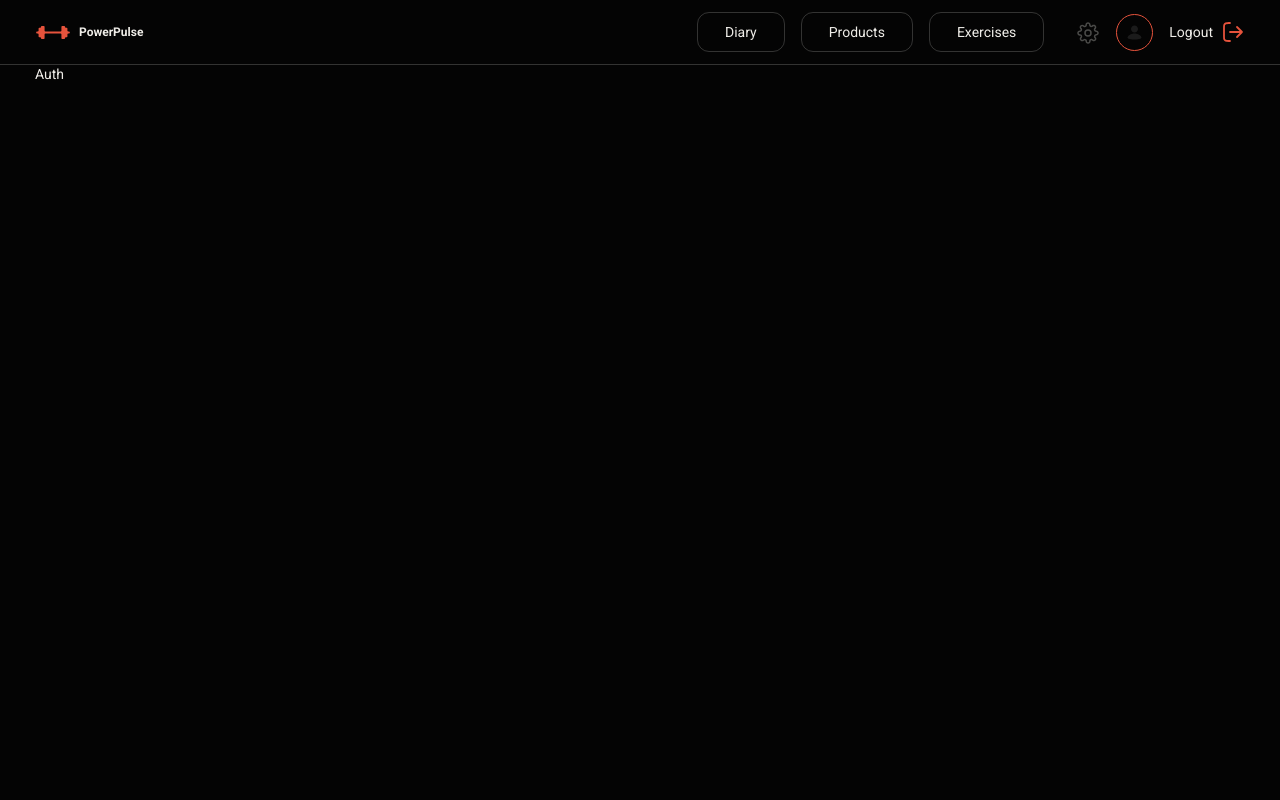
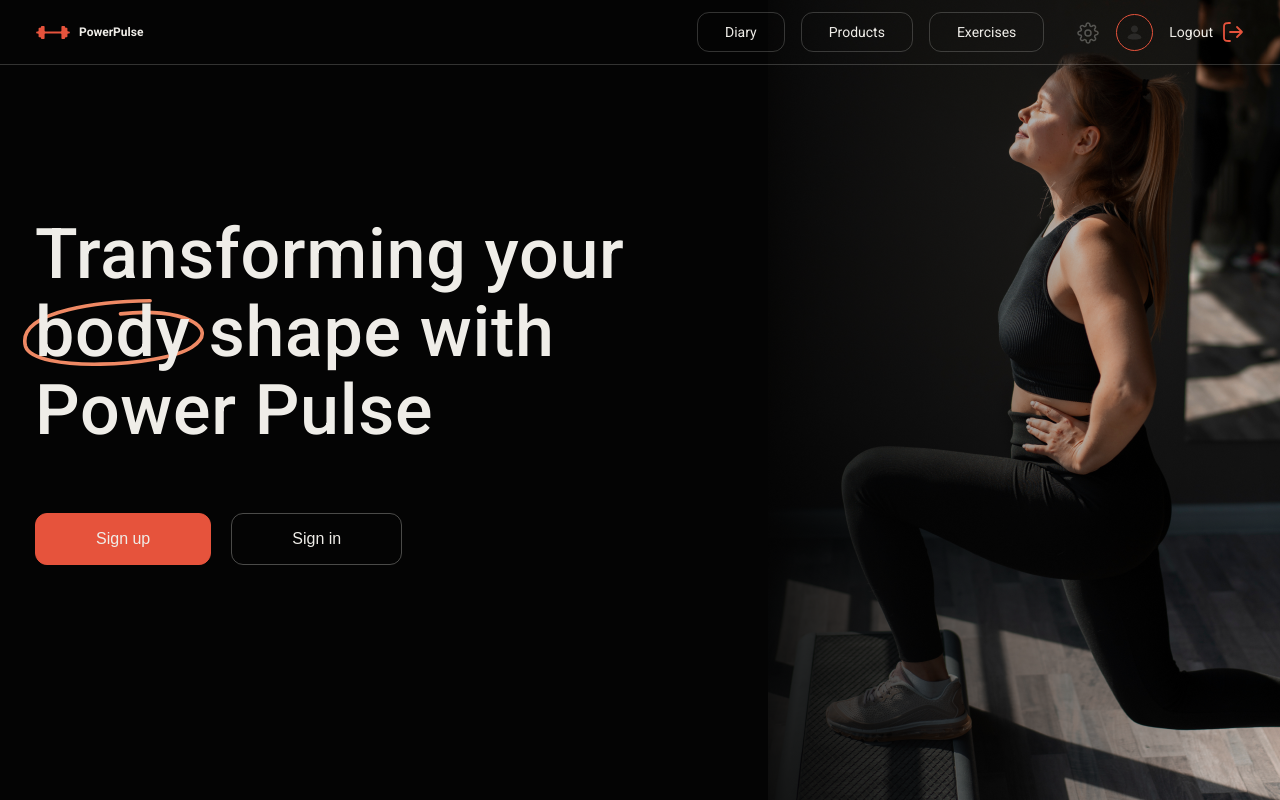
Before and after one commit to ArtemMerkushyn/power-pulse, a React (Create React App) app: page / in a window 1280 px wide. Built offline with nearby package versions, Linux system fonts and the light colour scheme.

Commit message:
wrote the auth page

```diff
--- /dev/null
+++ b/src/components/Button/Button.jsx
@@ -0,0 +1,7 @@
+import { Buttons } from './Button.styled';
+
+export const Button = ({ text, background, onClick, }) => {
+    return (
+        <Buttons background={background} onClick={onClick}>{text}</Buttons>
+    );
+}
--- /dev/null
+++ b/src/components/Button/Button.styled.js
@@ -0,0 +1,23 @@
+import styled from 'styled-components';
+
+export const Buttons = styled.button`
+    cursor: pointer;
+    padding: 12px 40px;
+    color: #EFEDE8;
+    font-size: 16px;
+    font-weight: 500;
+    line-height: 18px;
+    border-radius: 12px;
+    border: 1px solid ${(props) => (props.background === '#E6533C' ? '#E6533C' : '#efede84d')};
+    background: ${(props) => props.background};
+    transition: all .1s linear;
+
+    &:hover {
+        background: ${(props) => (props.background === '#E6533C' ? '#EF8964' :  'transparent')};
+        border: 1px solid ${(props) => (props.background === '#E6533C' ? '#EF8964' : '#E6533C')};
+    }
+
+    @media (min-width: 600px) {
+        padding: 16px 60px;
+    }
+`;
--- a/src/components/Header/Header.styled.js
+++ b/src/components/Header/Header.styled.js
@@ -117,12 +117,13 @@ export const Exit = styled(Link)`
 `;
 
 export const Menu = styled.div`
-    position: absolute;
+    position: fixed;
     top: 0;
     left: 0;
+    right: 0;
+    bottom: 0;
     transform: translateY(-100%);
-    width: 100vw;
-    height: 100vh;
+    z-index: 10;
     padding: 20px;
     background: #E6533C;
     display: none;
--- a/src/components/Icons/Icons.jsx
+++ b/src/components/Icons/Icons.jsx
@@ -24,6 +24,10 @@ const Icons = ({ icon }) => {
 
       menu: <svg xmlns="http://www.w3.org/2000/svg" width="24" height="24" viewBox="0 0 24 24" fill="none">
       <path d="M3 12H15M3 6H21M3 18H21" stroke="#E6533C" strokeWidth="2" strokeLinecap="round" strokeLinejoin="round"/>
+      </svg>,
+
+      circle: <svg xmlns="http://www.w3.org/2000/svg" viewBox="0 0 100 37" fill="none">
+      <path d="M70.2042 1C46.8841 1.33789 -4.04016 5.40761 1.40442 26.1234C6.29755 40.7491 76.0223 37.6072 93.2256 26.6017C110.429 15.5962 86.8026 4.14443 53.8704 8.19909" stroke="#EF8964" strokeWidth="2" strokeLinecap="round" strokeLinejoin="round"/>
       </svg>
     }
 
--- a/src/index.css
+++ b/src/index.css
@@ -12,7 +12,7 @@ body {
   line-height: 18px;
   font-weight: 400;
   color: #EFEDE8;
-  overflow: hidden;
+  overflow-x: hidden;
 }
 
 a {
@@ -26,3 +26,23 @@ a {
   margin: 0 auto;
   padding: 0 19px;
 }
+.www {
+  width: 110%;
+  height: 100%;
+  position: absolute;
+  top: 0;
+  left: -5px;
+  z-index: 10;
+  margin-bottom: 40px;
+  height: 100%;
+  width: auto;
+  right: 0;
+  bottom: 0;
+  position: absolute;
+  bottom: 0;
+  right: 0;
+  z-index: 0;
+  transform: translateX(-30%);
+  text-align: right;
+  margin-right: -20px;
+}
--- a/src/pages/Auth/AuthPage.jsx
+++ b/src/pages/Auth/AuthPage.jsx
@@ -1,7 +1,24 @@
 import React from 'react';
+import { Auth, AuthItem, BtsWrapper, Title, TitleSpan, ImgWrapper, Img } from './AuthPage.styled';
+import { Button } from '../../components/Button/Button';
+import Icons from '../../components/Icons/Icons';
+import imgBg from '../../img/auth/auth1.png';
 
 export const AuthPage = () => {
     return (
-        <div>Auth</div>
+        <Auth>
+            <AuthItem>
+                <Title>
+                    Transforming your <TitleSpan>body<Icons icon={'circle'}/></TitleSpan> shape with Power Pulse
+                </Title>
+                <BtsWrapper>
+                    <Button text={'Sign up'} background={'#E6533C'}/>
+                    <Button text={'Sign in'} background={'transparent'}/>
+                </BtsWrapper>
+            </AuthItem>
+            <ImgWrapper>
+                <Img src={imgBg} alt="" />
+            </ImgWrapper>
+        </Auth>
     );
 }
--- /dev/null
+++ b/src/pages/Auth/AuthPage.styled.js
@@ -0,0 +1,101 @@
+import styled from 'styled-components';
+import imgBg from '../../img/auth/auth.png';
+
+export const Auth = styled.div`
+    padding-top: 90px;
+
+    @media (min-width: 600px) {
+        padding-top: 140px;
+    }
+
+    @media (min-width: 825px) {
+        padding-top: 150px;
+    }
+`;
+
+export const AuthItem = styled.div`
+
+`;
+
+export const Title = styled.h1`
+    max-width: 600px;
+    font-size: 38px;
+    font-weight: 500;
+    line-height: 40px;
+    letter-spacing: 0.38px;
+    margin-bottom: 40px;
+
+    @media (min-width: 600px) {
+        font-size: 70px;
+        line-height: 78px; /* 111.429% */
+        letter-spacing: 0.7px;
+        margin-bottom: 64px;
+    }
+`;
+
+export const TitleSpan = styled.span`
+    position: relative;
+    z-index: 1;
+
+    svg {
+        position: absolute;
+        top: 5px;
+        left: -7px;
+        width: 98px;
+        height: 35px;
+        z-index: -1;
+
+        @media (min-width: 600px) {
+            width: 185px;
+            height: 67px;
+            top: 8px;
+            left: -14px;
+        }
+    }
+`;
+
+export const BtsWrapper = styled.div`
+    display: flex;
+    gap: 14px;
+
+    @media (min-width: 600px) {
+        gap: 20px;
+    }
+`;
+
+export const ImgWrapper = styled.div`
+    height: 66%;
+    position: absolute;
+    bottom: 0;
+    right: 0px;
+    z-index: -1;
+
+    @media (min-width: 600px) {
+        height: 84%;
+    }
+    @media (min-width: 800px) {
+        height: 100%;
+    }
+
+    @media (min-width: 1024px) {
+        width: 40%;
+        background-image: url(${imgBg});
+        background-repeat: no-repeat;
+        background-size: cover;
+    }
+
+    @media (max-width: 1024px) and (max-height: 425px){
+        position: static;
+        text-align: right;
+        margin-right: -20px;
+    }
+`;
+
+export const Img = styled.img`
+    height: 100%;
+    width: auto;
+
+    @media (min-width: 1024px) {
+        display: none;
+    }
+`;
```
Also changed, not shown: src/img/auth/auth.png (added), src/img/auth/auth1.png (added). Lines whose indentation alone changed are shown as unchanged.
